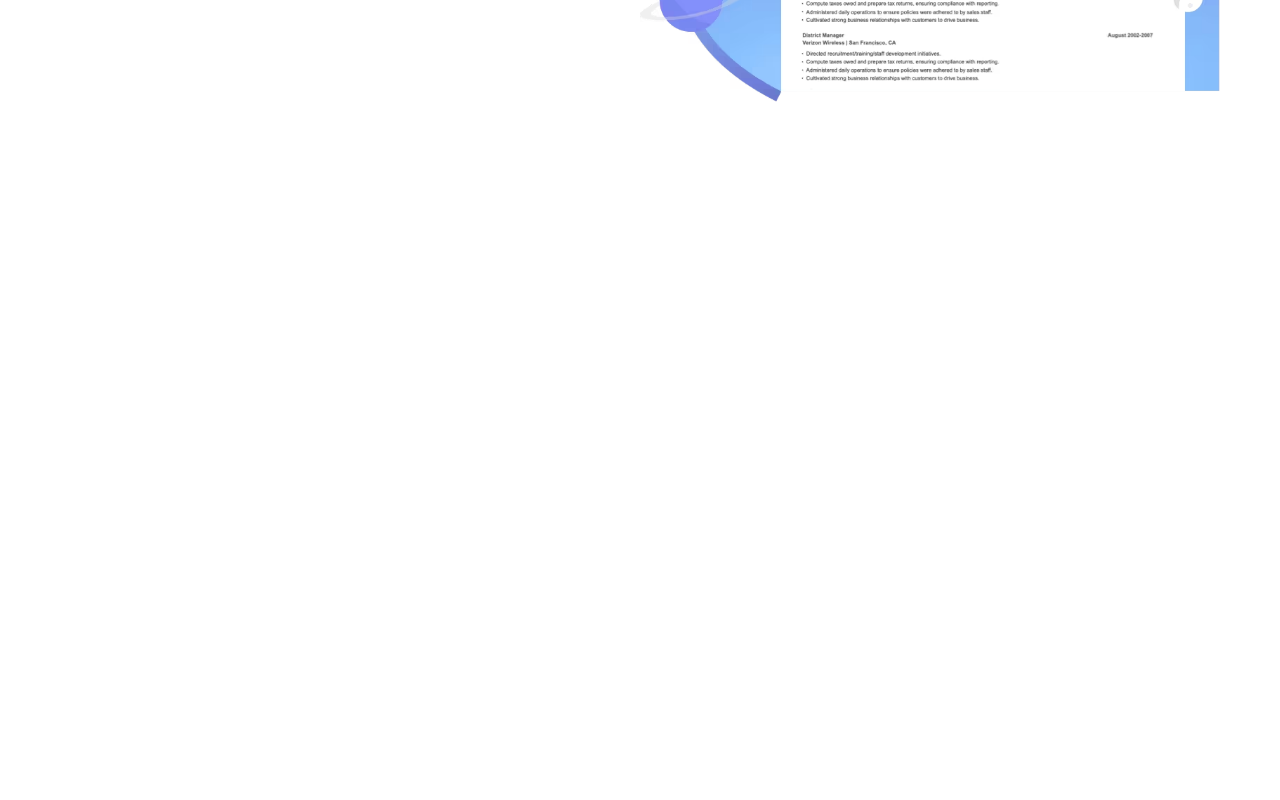
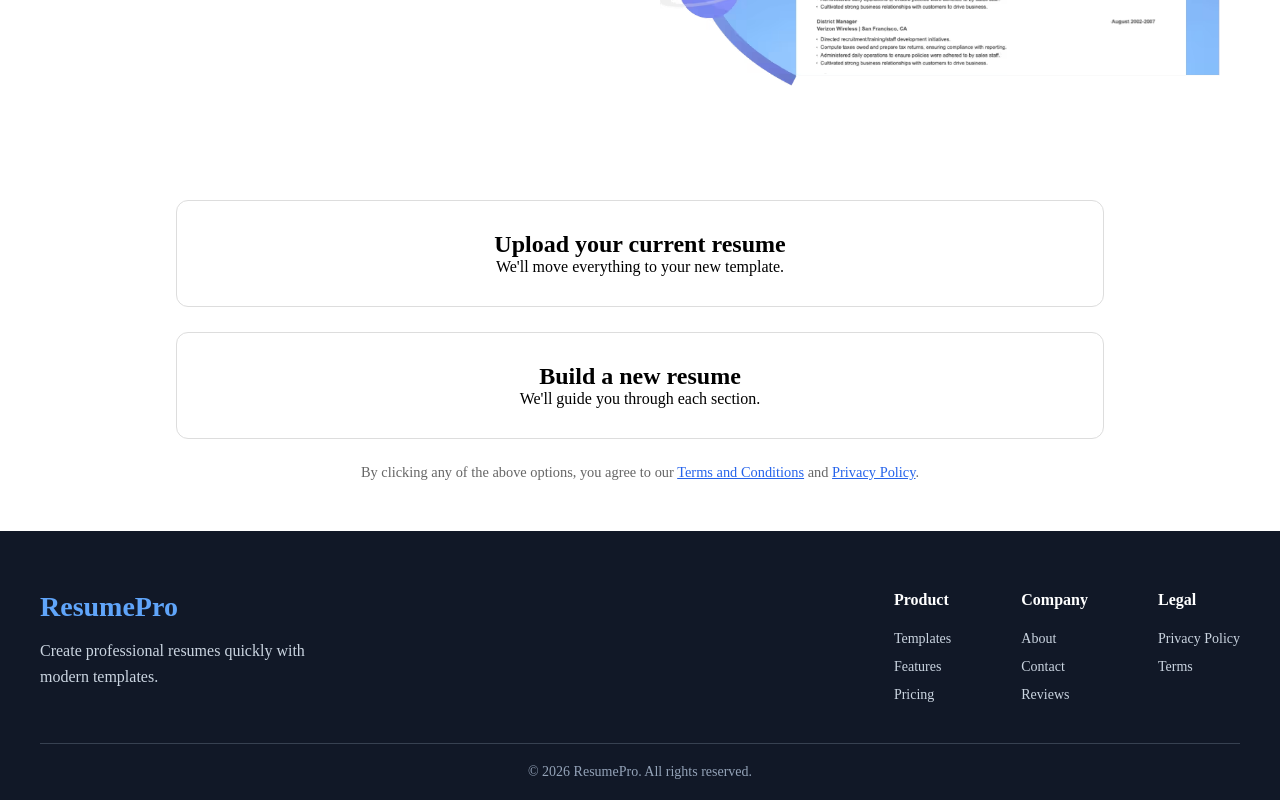
Before and after one commit to manpreetsingh1368/SaaS-Resume-builder, a React (Vite) app: page / in a window 1280 px wide. Shown: the part 501-1301 px from the top of the page. Before the commit the page ends 800 px from the top, so only its background shows below. Built offline with nearby package versions, Linux system fonts and the light colour scheme.

Commit message:
changes were made in design layout

```diff
--- a/package.json
+++ b/package.json
@@ -11,7 +11,8 @@
   },
   "dependencies": {
     "react": "^19.2.7",
-    "react-dom": "^19.2.7"
+    "react-dom": "^19.2.7",
+    "react-router-dom": "^7.18.0"
   },
   "devDependencies": {
     "@types/react": "^19.2.17",
--- a/src/App.jsx
+++ b/src/App.jsx
@@ -1,3 +1,4 @@
+import Footer from "./components/Footer";
 import Header from "./components/Header";
 import Hero from "./components/Hero";
 
@@ -7,6 +8,7 @@ function App() {
     <>
       <Header />
       <Hero />
+      <Footer />
 
 
 
--- /dev/null
+++ b/src/components/Footer.jsx
@@ -0,0 +1,53 @@
+import "../css/Footer.css";
+
+export default function Footer() {
+  return (
+    <footer className="footer">
+
+      <div className="footer-container">
+
+        {/* Brand */}
+        <div className="footer-brand">
+          <h2>ResumePro</h2>
+          <p>
+            Create professional resumes quickly with modern templates.
+          </p>
+        </div>
+
+
+        {/* Links */}
+        <div className="footer-links">
+          <div>
+            <h3>Product</h3>
+            <a href="#templates">Templates</a>
+            <a href="#features">Features</a>
+            <a href="#pricing">Pricing</a>
+          </div>
+
+          <div>
+            <h3>Company</h3>
+            <a href="#">About</a>
+            <a href="#">Contact</a>
+            <a href="#">Reviews</a>
+          </div>
+
+          <div>
+            <h3>Legal</h3>
+            <a href="#">Privacy Policy</a>
+            <a href="#">Terms</a>
+          </div>
+        </div>
+
+      </div>
+
+
+      {/* Bottom */}
+      <div className="footer-bottom">
+        <p>
+          © 2026 ResumePro. All rights reserved.
+        </p>
+      </div>
+
+    </footer>
+  );
+}
--- a/src/components/Hero.jsx
+++ b/src/components/Hero.jsx
@@ -1,25 +1,47 @@
-import "../css/Hero.css"
+import "../css/Hero.css";
 import image from "../assets/hero-banner.png";
 
-export default function Hero(){
-    return(
-
+export default function Hero() {
+  return (
+    <>
       <section className="hero">
         <div className="hero-content">
           <h1>Create a Professional Resume in Minutes</h1>
+
           <p>
-                        Build your resume with modern templates and
-                        download it instantly.
+            Build your resume with modern templates and download it instantly.
           </p>
+
           <button>Create Resume</button>
         </div>
+
         <div className="hero-image">
-                    <img src={image} alt="Hero" />
+          <img src={image} alt="Resume builder preview" />
         </div>
       </section>
 
+      {/* Resume upload */}
+      <section className="resume">
 
+        <div className="resume-option">
+          <h2>Upload your current resume</h2>
+          <p>We'll move everything to your new template.</p>
+        </div>
 
+        <div className="resume-option">
+          <h2>Build a new resume</h2>
+          <p>We'll guide you through each section.</p>
+        </div>
 
+        <div className="policy">
+          <p>
+            By clicking any of the above options, you agree to our{" "}
+            <a href="#policy">Terms and Conditions</a> and{" "}
+            <a href="#privacy">Privacy Policy</a>.
+          </p>
+        </div>
+
+      </section>
+    </>
   );
 }
--- /dev/null
+++ b/src/css/Footer.css
@@ -0,0 +1,97 @@
+
+.footer {
+  background: #111827;
+  color: white;
+  padding: 60px 40px 20px;
+}
+
+
+.footer-container {
+  max-width: 1200px;
+  margin: auto;
+
+  display: flex;
+  justify-content: space-between;
+  gap: 40px;
+}
+
+
+.footer-brand {
+  max-width: 300px;
+}
+
+
+.footer-brand h2 {
+  font-size: 28px;
+  color: #60a5fa;
+  margin-bottom: 15px;
+}
+
+
+.footer-brand p {
+  color: #cbd5e1;
+  line-height: 1.6;
+}
+
+
+
+.footer-links {
+  display: flex;
+  gap: 70px;
+}
+
+
+.footer-links div {
+  display: flex;
+  flex-direction: column;
+  gap: 12px;
+}
+
+
+.footer-links h3 {
+  margin-bottom: 10px;
+  font-size: 16px;
+}
+
+
+.footer-links a {
+  color: #cbd5e1;
+  text-decoration: none;
+  font-size: 14px;
+}
+
+
+.footer-links a:hover {
+  color: white;
+}
+
+
+
+.footer-bottom {
+  max-width: 1200px;
+  margin: 40px auto 0;
+
+  border-top: 1px solid #374151;
+
+  padding-top: 20px;
+
+  text-align: center;
+  color: #94a3b8;
+  font-size: 14px;
+}
+
+
+
+/* Mobile */
+@media (max-width: 768px) {
+
+  .footer-container {
+    flex-direction: column;
+  }
+
+  .footer-links {
+    flex-direction: column;
+    gap: 30px;
+  }
+
+}
--- a/src/css/Hero.css
+++ b/src/css/Hero.css
@@ -2,9 +2,9 @@
   display: flex;
   align-items: center;
   justify-content: space-between;
-
-  min-height: 7vh;
+  min-height: 70vh;
   padding: 60px;
+  gap: 40px;
 }
 
 .hero-content {
@@ -40,3 +40,38 @@
   height: auto;
   border-radius: 12px;
 }
+
+
+/* Resume section */
+
+.resume {
+  display: flex;
+  flex-direction: column;
+  align-items: center;
+  gap: 25px;
+  padding: 50px 60px;
+}
+
+.resume-option {
+  width: 80%;
+  padding: 30px;
+  border: 1px solid #ddd;
+  border-radius: 12px;
+  text-align: center;
+  cursor: pointer;
+  transition: 0.3s;
+}
+
+.resume-option:hover {
+  border-color: #2563eb;
+  box-shadow: 0 5px 20px rgba(0,0,0,0.1);
+}
+
+.policy {
+  font-size: 0.9rem;
+  color: #666;
+}
+
+.policy a {
+  color: #2563eb;
+}
```
Also changed, not shown: src/assets/hero-banner-res-examples-desktop.png (deleted), 1 other file (tests, documents, lock files or other folders). Lines whose indentation alone changed are shown as unchanged.
